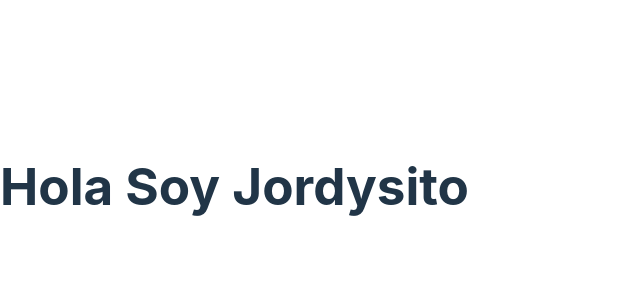
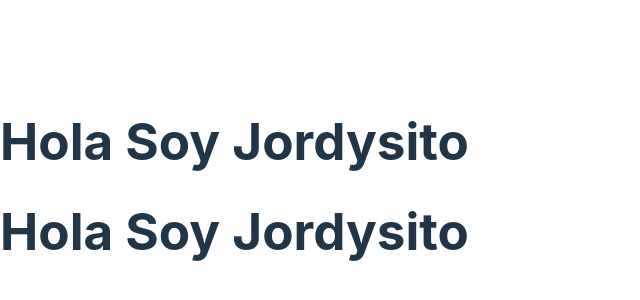
Before and after one commit to MaeJordy/react-sunday, a React (Vite) app in the folder AppReact/: page / in a window 1280 px wide. Shown: the part 214-514 px from the top of the page, without its empty margins (0-640 px from the left). Built offline with nearby package versions, Linux system fonts and the light colour scheme.

Commit message:
He agregado dos componentes en el componente App.jsx

```diff
--- a/AppReact/src/App.jsx
+++ b/AppReact/src/App.jsx
@@ -1,8 +1,14 @@
-import Mensaje from './componente/mensaje'
+import { Fragment } from 'react';
+import Mensaje from './componente/Mensaje'
 
 function App(){
 
-  return <Mensaje />
+  return (
+    <>
+    <Mensaje />
+    <Mensaje />
+    </>
+  );
 }
 
-export default App
+export default App;
```
Also changed, not shown: AppReact/src/componente/Mensaje.jsx (renamed from AppReact/src/componente/mensaje.jsx).
